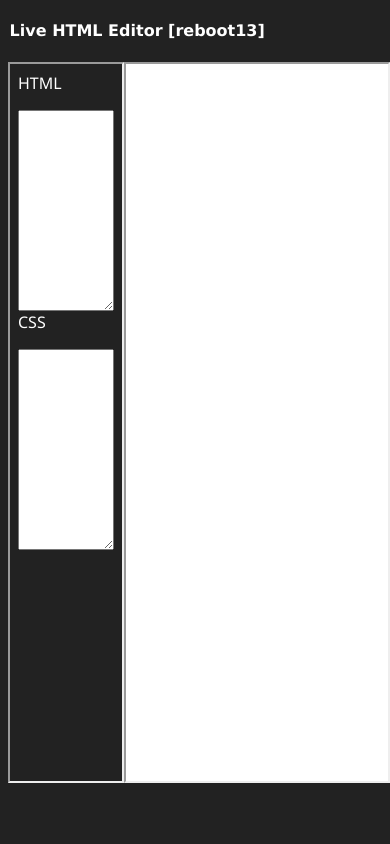
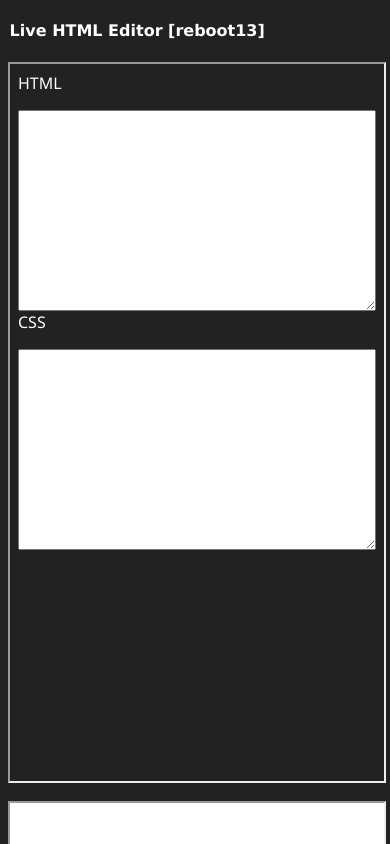
Before and after one commit to krutikkkkkkkkk/htmlcss-editor, a plain HTML site: page index.html in a window 390 px wide. Shown: the top 844 px of the page. Drawn offline with Linux system fonts and the light colour scheme.

Commit message:
Add files via upload

```diff
--- a/index.html
+++ b/index.html
@@ -11,7 +11,7 @@
 <body>
     <h4>Live HTML Editor [reboot13]</h4>
     <div class="container">
-      <iframe src="coder.html" frameborder="1" id="coder"></iframe>
+      <iframe src="coder.html" frameborder="1" id="coder"></iframe> <br>
       <iframe src="output.html" frameborder="1" id="output"></iframe>
     </div>
 
--- a/main.css
+++ b/main.css
@@ -3,6 +3,7 @@ body {
 }
 .container {
     display: flex;
+    flex-direction: row;
     padding: 2rem,1rem;
 }
 h4 {
@@ -11,3 +12,18 @@ h4 {
     font-family: Verdana, Geneva, Tahoma, sans-serif;
     padding-left:.1rem ;
 }
+
+
+@media only screen
+   and (max-width : 768px) {
+   .container {
+       flex-direction: column;
+   }
+   #coder {
+    width: 100%;
+}
+#output {
+    width: 100%;
+
+}
+}
```
Also changed, not shown: style.css (line endings or trailing spaces).
